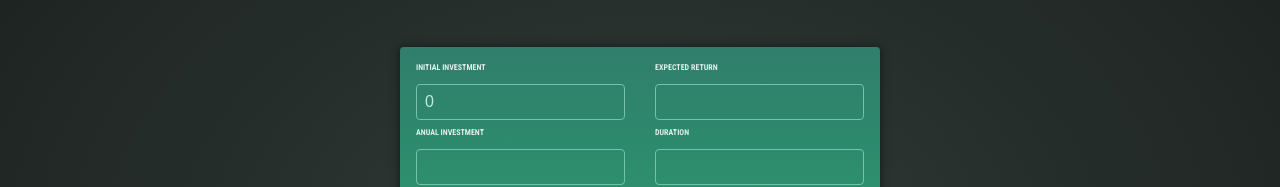
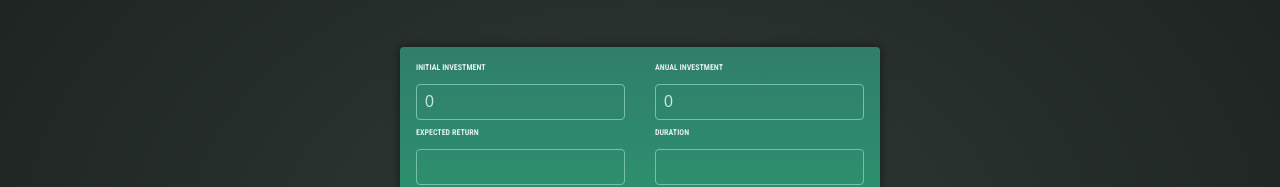
Before and after one commit to KlasniMisho123/Angular-MoneyMatics, an Angular app: page / in a window 1280 px wide. Shown: the part 179-366 px from the top of the page. Built offline with nearby package versions, Linux system fonts and the light colour scheme.

Commit message:
user input commit

```diff
--- a/src/app/input/input.component.html
+++ b/src/app/input/input.component.html
@@ -3,12 +3,12 @@
         <label>Initial Investment</label>
         <input type="number" id="initialInvestment" name="initialInvestment" [(ngModel)]="initialInvestment" />
 
-        <label>Anual Investment</label>
+        <label>Expected Return</label>
         <input />
     </div>
     <div class="input-group">
-        <label>Expected Return</label>
-        <input />
+        <label>Anual Investment</label>
+        <input type="int" id="anualInvestment" name="anualInvestment" [(ngModel)]="anualInvestment" />
 
         <label>Duration</label>
         <input />
--- a/src/app/input/input.component.ts
+++ b/src/app/input/input.component.ts
@@ -11,7 +11,7 @@ import { FormsModule  } from '@angular/forms';
 export class InputComponent {
 
   initialInvestment = 0;
-
+  anualInvestment = 0;
   setData() {
     console.log("initialInvestment: ", this.initialInvestment)
   }
```
